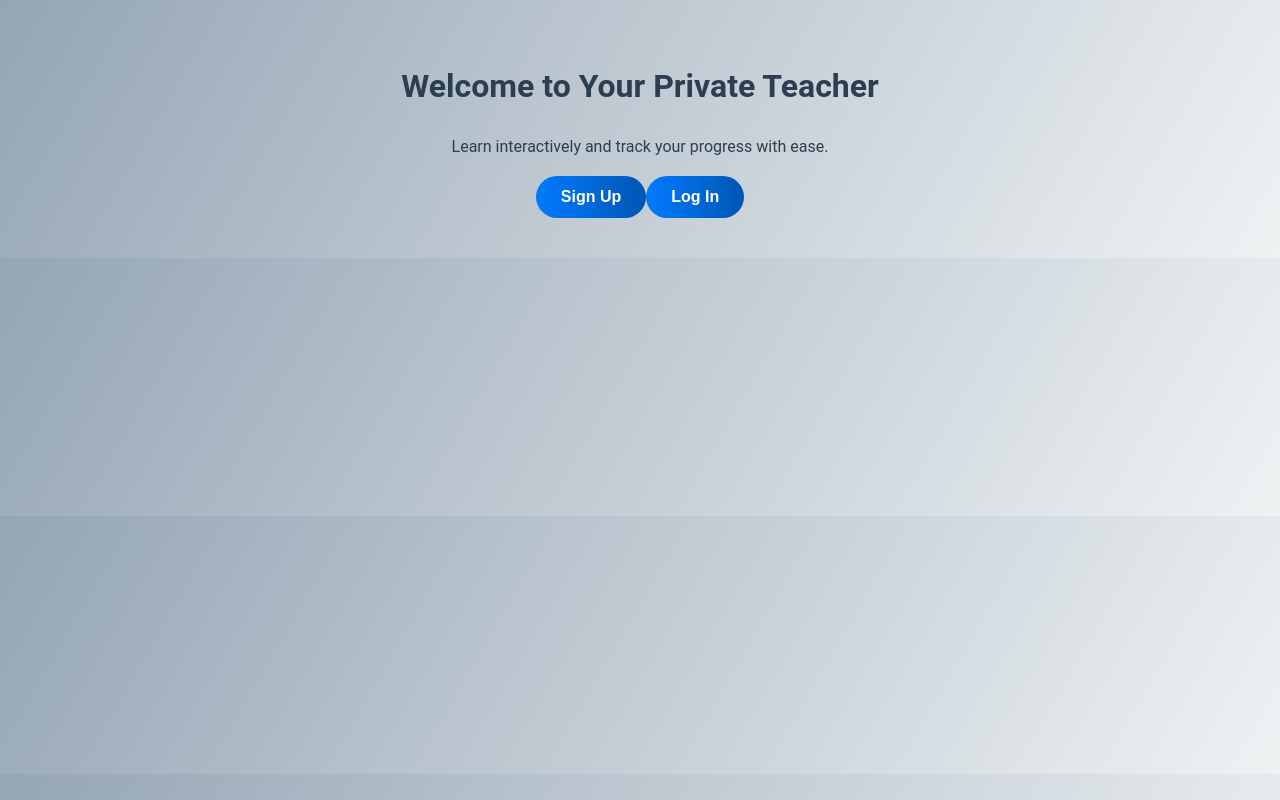
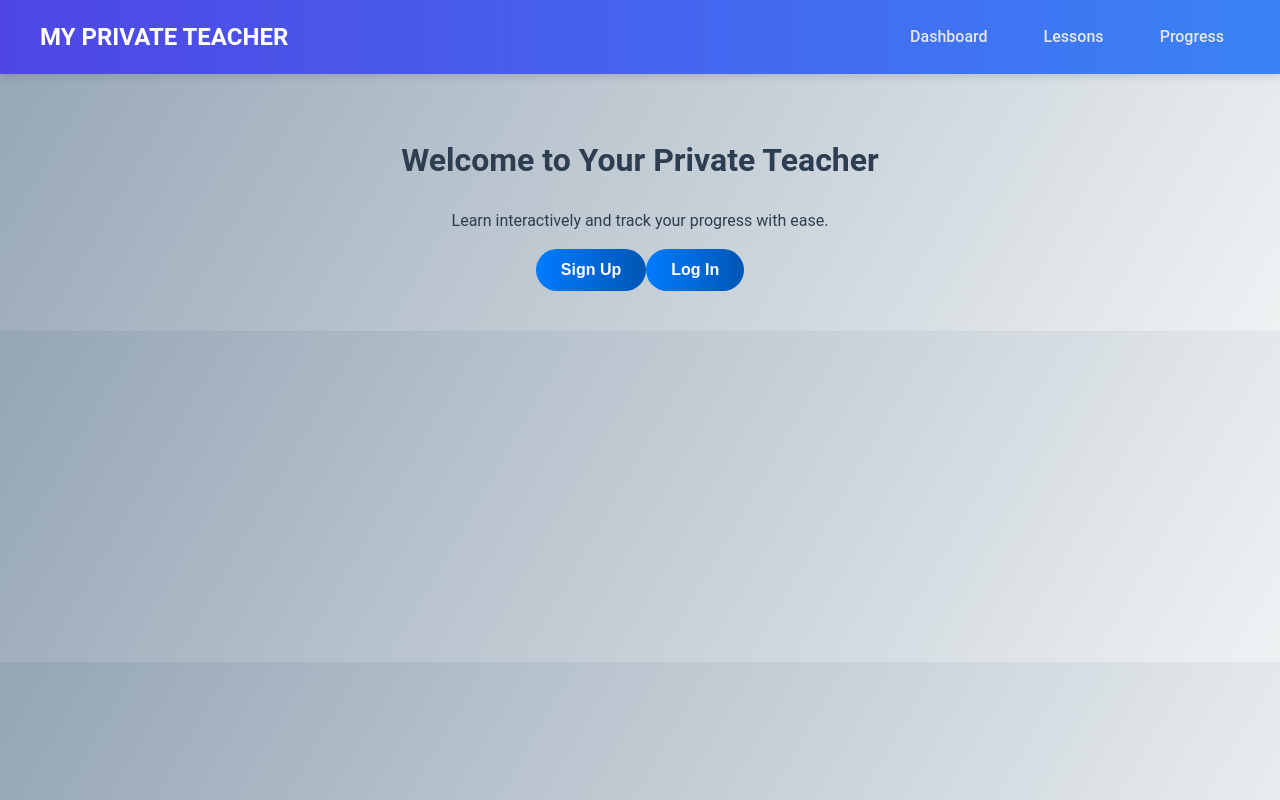
Before and after one commit to KimChenn/MySmartPrivateTeacher, a React (Create React App) app in the folder frontend/: page / in a window 1280 px wide. Built offline with nearby package versions, Linux system fonts and the light colour scheme.

Commit message:
nav bar was added

```diff
--- a/frontend/package.json
+++ b/frontend/package.json
@@ -41,6 +41,6 @@
     "@babel/plugin-proposal-private-property-in-object": "^7.21.11",
     "autoprefixer": "^10.4.20",
     "postcss": "^8.5.1",
-    "tailwindcss": "^4.0.0"
+    "tailwindcss": "^4.0.1"
   }
 }
--- a/frontend/src/App.jsx
+++ b/frontend/src/App.jsx
@@ -6,10 +6,14 @@ import Lesson from "./pages/Lesson";
 import Progress from "./pages/Progress";
 import Dashboard from "./pages/Dashboard"; // Import the Dashboard page
 import LessonSummary from "./pages/LessonSummary";
+import NavBar from "./components/NavBar";
 
 const App = () => {
   return (
     <Router>
+      {/* Add NavBar at the top */}
+      <NavBar />
+
       <main className="container mx-auto py-8">
         <Routes>
           <Route path="/" element={<Home />} /> {/* Home Page */}
--- /dev/null
+++ b/frontend/src/components/NavBar.jsx
@@ -0,0 +1,33 @@
+import { Link, useLocation } from "react-router-dom";
+
+export default function NavBar() {
+  const location = useLocation();
+
+  // Determine active link
+  const isActive = (path) =>
+    location.pathname === path ? "nav-link active" : "nav-link";
+
+  return (
+    <nav className="navbar">
+      <div className="navbar-container">
+        {/* Logo */}
+        <Link to="/" className="navbar-logo">
+          My Private Teacher
+        </Link>
+
+        {/* Navigation Links */}
+        <div className="navbar-links">
+          <Link to="/dashboard" className={isActive("/dashboard")}>
+            Dashboard
+          </Link>
+          <Link to="/lesson" className={isActive("/lesson")}>
+            Lessons
+          </Link>
+          <Link to="/progress" className={isActive("/progress")}>
+            Progress
+          </Link>
+        </div>
+      </div>
+    </nav>
+  );
+}
--- a/frontend/src/index.css
+++ b/frontend/src/index.css
@@ -147,3 +147,62 @@ footer {
 .mb-5 {
   margin-bottom: 3rem;
 }
+
+
+/* NavBar Styling */
+.navbar {
+  background: linear-gradient(to right, #4f46e5, #3b82f6); /* Indigo to blue gradient */
+  box-shadow: 0 4px 6px rgba(0, 0, 0, 0.1); /* Subtle shadow */
+  position: sticky;
+  top: 0;
+  z-index: 50;
+  padding: 1rem 2rem;
+}
+
+.navbar-container {
+  display: flex;
+  justify-content: space-between;
+  align-items: center;
+  max-width: 1200px;
+  margin: 0 auto;
+}
+
+.navbar-logo {
+  font-size: 1.5rem;
+  font-weight: 700;
+  color: #fff;
+  text-transform: uppercase;
+  text-decoration: none;
+  transition: transform 0.2s ease;
+}
+
+.navbar-logo:hover {
+  transform: scale(1.05);
+}
+
+.navbar-links {
+  display: flex;
+  gap: 1.5rem;
+}
+
+.nav-link {
+  font-size: 1rem;
+  font-weight: 500;
+  color: #e5e7eb; /* Light gray */
+  text-decoration: none;
+  padding: 0.5rem 1rem;
+  border-radius: 9999px; /* Rounded for pill shape */
+  transition: background-color 0.2s ease, color 0.2s ease;
+}
+
+.nav-link:hover {
+  background-color: #ffffff; /* White background */
+  color: #3b82f6; /* Blue text */
+}
+
+.nav-link.active {
+  background-color: #ffffff; /* White background for active */
+  color: #4f46e5; /* Indigo text for active */
+  font-weight: 700;
+  box-shadow: 0 2px 4px rgba(0, 0, 0, 0.1); /* Subtle shadow for active */
+}
```
Also changed, not shown: 1 other file (tests, documents, lock files or other folders).
